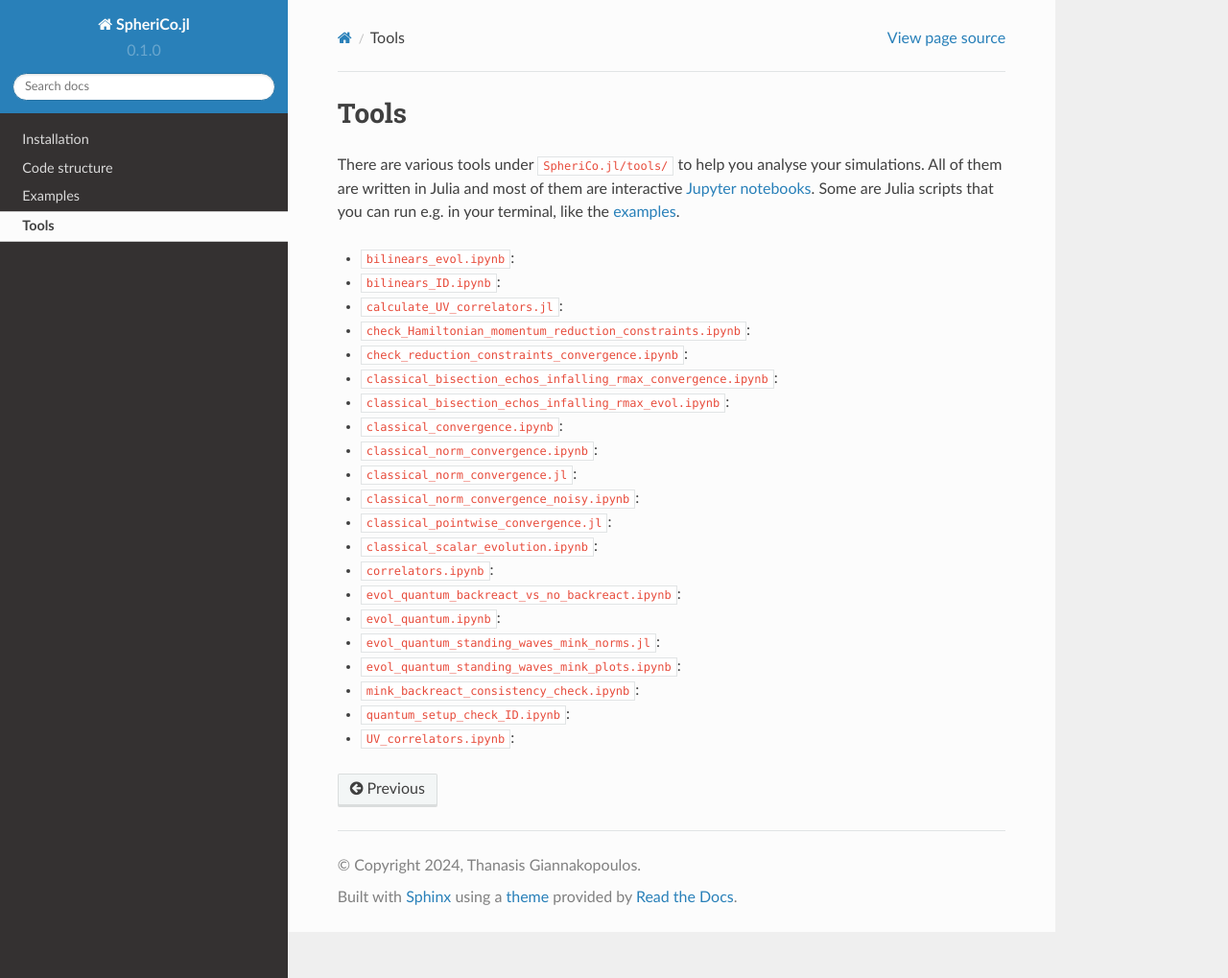
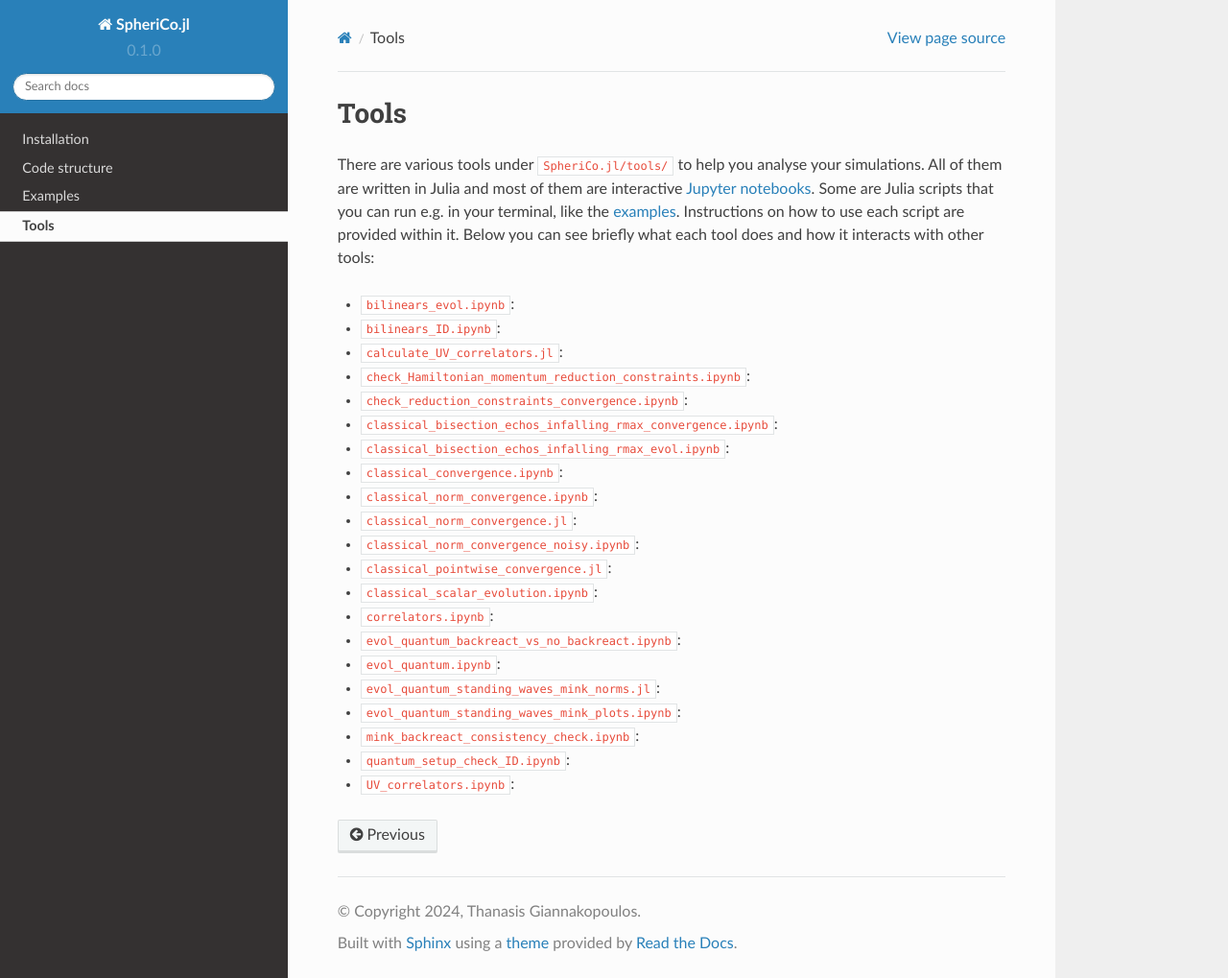
Before and after one commit to ThanasisGiannakopoulos/SpheriCo.jl, a Sphinx documentation site: the page built from docs/source/tools.rst, in a window 1280 px wide and 1019 px high. Shown: the whole window at 96% size. Built offline with Sphinx 7.4.7 and the Read the Docs theme 2.0.0, drawn with Linux system fonts in a browser that asks for light colours.

Commit message:
docs
Signed-off-by: thanasis@Dobby <giannakopoulos.th@gmail.com>

```diff
--- a/docs/source/tools.rst
+++ b/docs/source/tools.rst
@@ -7,7 +7,9 @@ There are various tools under ``SpheriCo.jl/tools/`` to help you
 analyse your simulations. All of them are written in Julia and most of
 them are interactive `Jupyter notebooks <https://jupyter.org/>`_. Some
 are Julia scripts that you can run e.g. in your terminal, like the
-:ref:`examples <examples-bisection>`.
+:ref:`examples <examples>`. Instructions on how to use each script are
+provided within it. Below you can see briefly what each tool does and
+how it interacts with other tools:
 
 - ``bilinears_evol.ipynb``:
 
```
